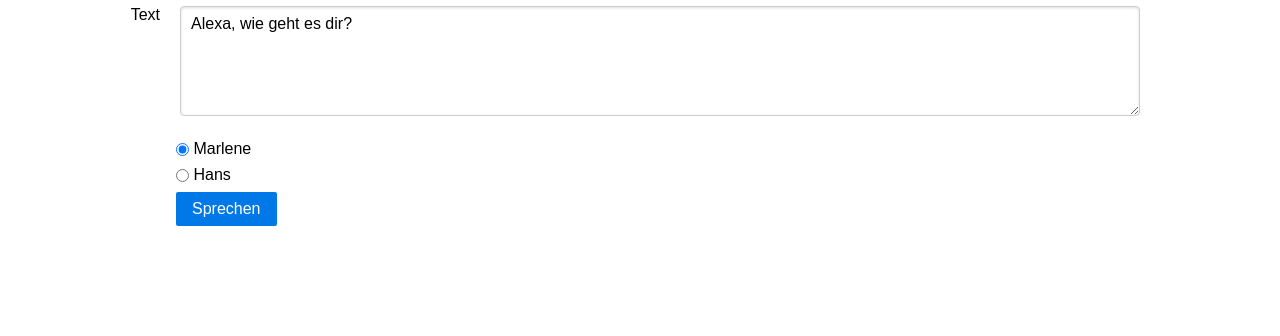
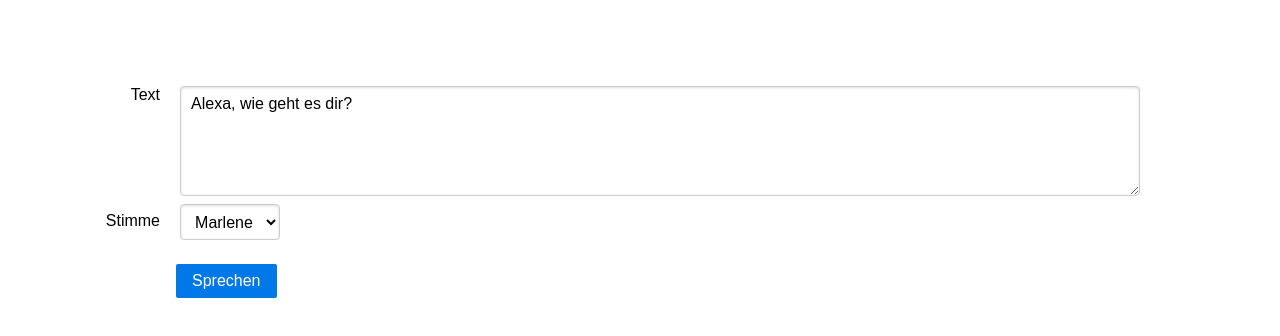
Before and after one commit to torstenwerner/polly, a website: page ui/index.html in a window 1280 px wide. Drawn offline with nearby package versions, Linux system fonts and the light colour scheme.

Commit message:
use a menu for voice

```diff
--- a/ui/index.html
+++ b/ui/index.html
@@ -5,6 +5,7 @@
     <title>Polly</title>
     <link rel="stylesheet" href="https://unpkg.com/purecss@0.6.1/build/pure-min.css" integrity="sha384-CCTZv2q9I9m3UOxRLaJneXrrqKwUNOzZ6NGEUMwHtShDJ+nCoiXJCAgi05KfkLGY"
         crossorigin="anonymous">
+    <link rel="stylesheet" href="polly.css">
     <meta name="viewport" content="width=device-width, initial-scale=1">
 </head>
 
@@ -16,15 +17,14 @@
         <label for="text">Text</label>
         <textarea id="text" name="text" type="text" class="pure-input-3-4" rows="5">Alexa, wie geht es dir?</textarea>
     </div>
+    <div class="pure-control-group">
+        <label for="voice">Stimme</label>
+        <select id="voice" name="voice">
+            <option selected>Marlene</option>
+            <option>Hans</option>
+        </select>
+    </div>
     <div class="pure-controls">
-        <label for="voice-marlene" class="pure-radio">
-            <input id="voice-marlene" type="radio" name="voice" value="Marlene" checked>
-            Marlene
-        </label>
-        <label for="voice-hans" class="pure-radio">
-            <input id="voice-hans" type="radio" name="voice" value="Hans">
-            Hans
-        </label>
         <button type="submit" class="pure-button pure-button-primary">Sprechen</button>
     </div>
 </fieldset>
--- /dev/null
+++ b/ui/polly.css
@@ -0,0 +1,3 @@
+body {
+    padding-top: 10vh;
+}
--- a/ui/polly.js
+++ b/ui/polly.js
@@ -1,6 +1,6 @@
 function submitForm(event) {
     const text = document.getElementById('text').value;
-    const voice = document.querySelector('input[name="voice"]:checked').value;
+    const voice = document.getElementById('voice').value;
     new Howl({
         src: [`/audio?text=${text}&voice=${voice}`],
         format: ['mp3'],
```
